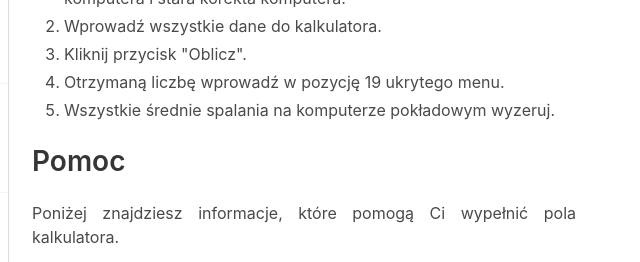
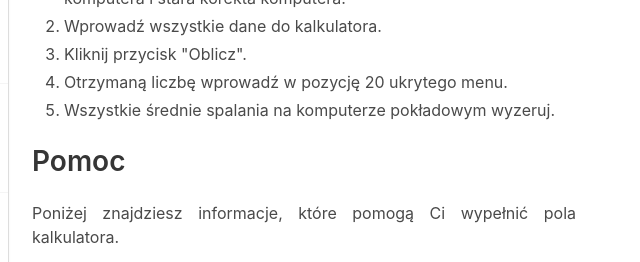
Before and after one commit to mikesrike/bmwkalkulator, a plain HTML site: page index.html in a window 1280 px wide. Shown: the part 345-607 px from the top of the page, 620-1260 px from the left. Drawn offline with Linux system fonts and the light colour scheme.

Commit message:
poprawka

```diff
--- a/index.html
+++ b/index.html
@@ -130,7 +130,7 @@
                             </li>
 
                             <li>
-                                Otrzymaną liczbę wprowadź w pozycję 19 ukrytego menu.
+                                Otrzymaną liczbę wprowadź w pozycję 20 ukrytego menu.
                             </li>
 
                             <li>
```
